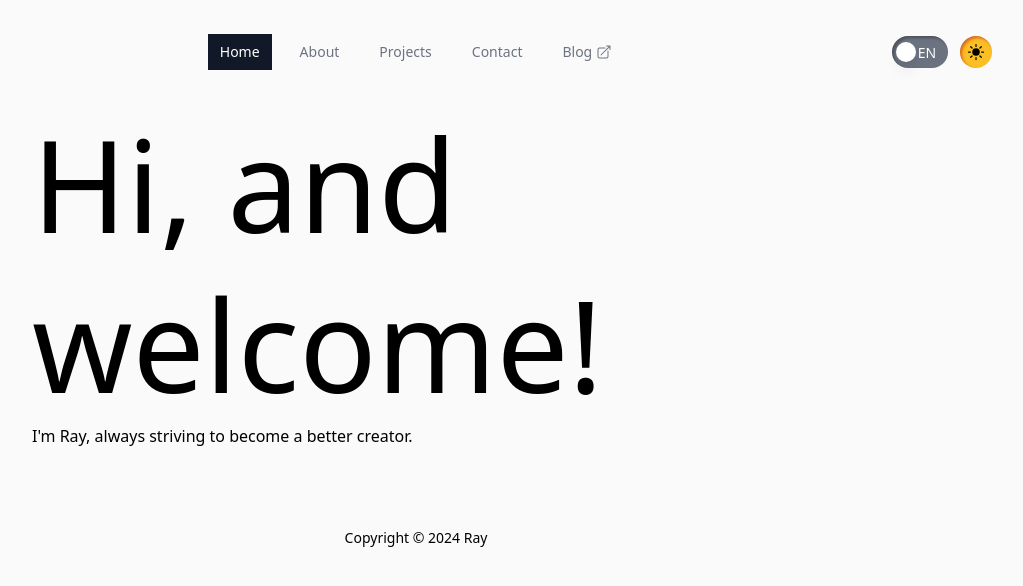
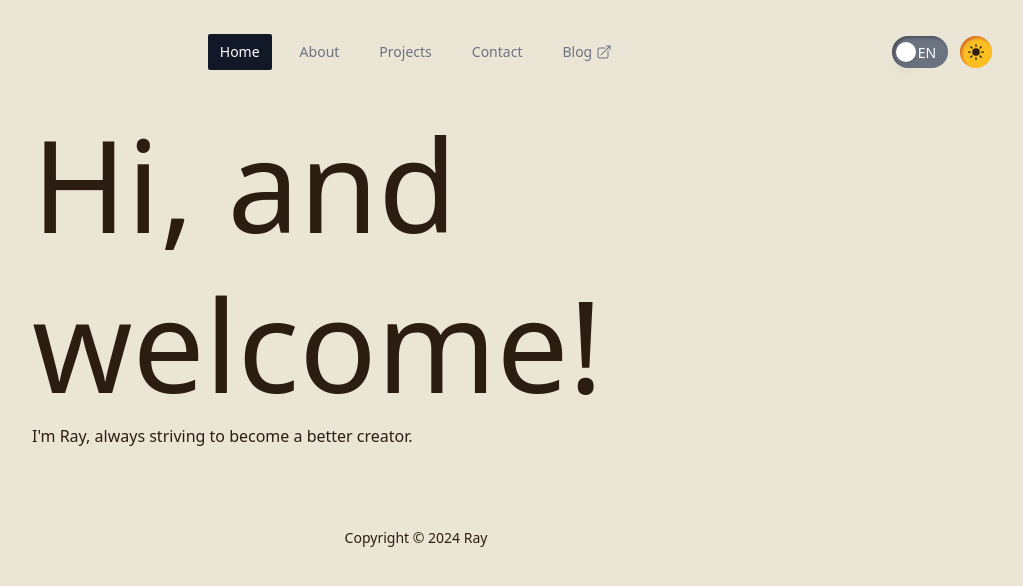
Before and after one commit to raylanraylan/personalWebsite, a Vue app: page / in a window 1280 px wide. Shown: the top 586 px of the page, without its empty margins (224-1247 px from the left). Built offline with nearby package versions, Linux system fonts and the light colour scheme.

Commit message:
feat: expand color palette and semantic tokens for improved theming

```diff
--- a/src/assets/main.css
+++ b/src/assets/main.css
@@ -3,14 +3,292 @@
 @tailwind utilities;
 
 @layer base {
-  html {
-    box-sizing: border-box;
+  :root {
+    /* =====================================================
+    PRIMITIVES - Base Color Palette
+    ===================================================== */
+
+    /* --- Neutral (Pure Gray) --- */
+    --neutral-0: 0 0% 100%;
+    --neutral-50: 0 0% 98%;
+    --neutral-100: 0 0% 96%;
+    --neutral-200: 0 0% 90%;
+    --neutral-300: 0 0% 83%;
+    --neutral-400: 0 0% 64%;
+    --neutral-500: 0 0% 45%;
+    --neutral-600: 0 0% 32%;
+    --neutral-700: 0 0% 25%;
+    --neutral-800: 0 0% 15%;
+    --neutral-900: 0 0% 9%;
+    --neutral-950: 0 0% 6%;
+    --neutral-1000: 0 0% 0%;
+
+    /* --- Walnut (Deep Brown) --- */
+    --walnut-50: 25 20% 95%;
+    --walnut-100: 25 25% 85%;
+    --walnut-200: 25 30% 75%;
+    --walnut-300: 25 30% 55%;
+    --walnut-400: 25 35% 40%;
+    --walnut-500: 25 35% 30%;
+    --walnut-600: 25 35% 22%;
+    --walnut-700: 25 35% 18%;
+    --walnut-800: 25 40% 12%;
+    --walnut-900: 30 20% 8%;
+    --walnut-950: 30 15% 6%;
+
+    /* --- Paper (Aged Paper / Cream) --- */
+    --paper-50: 42 35% 96%;
+    --paper-100: 42 35% 92%;
+    --paper-200: 42 35% 88%;
+    --paper-300: 42 35% 82%;
+    --paper-400: 40 30% 75%;
+    --paper-500: 40 25% 65%;
+    --paper-600: 38 25% 55%;
+    --paper-700: 35 20% 45%;
+    --paper-800: 30 20% 35%;
+    --paper-900: 25 20% 25%;
+
+    /* --- Manila (Folder Yellow) --- */
+    --manila-50: 38 50% 92%;
+    --manila-100: 38 50% 85%;
+    --manila-200: 38 50% 78%;
+    --manila-300: 38 45% 72%;
+    --manila-400: 38 40% 65%;
+    --manila-500: 35 35% 55%;
+    --manila-600: 32 30% 45%;
+    --manila-700: 28 25% 35%;
+    --manila-800: 25 20% 28%;
+    --manila-900: 22 18% 20%;
+
+    /* --- Amber (Warm Orange-Yellow) --- */
+    --amber-50: 48 100% 96%;
+    --amber-100: 48 96% 89%;
+    --amber-200: 48 97% 77%;
+    --amber-300: 46 97% 65%;
+    --amber-400: 43 96% 56%;
+    --amber-500: 38 92% 50%;
+    --amber-600: 32 95% 44%;
+    --amber-700: 26 90% 37%;
+    --amber-800: 23 83% 31%;
+    --amber-900: 22 78% 26%;
+
+    /* --- Gold (Spotlight Yellow) --- */
+    --gold-50: 45 100% 96%;
+    --gold-100: 45 95% 88%;
+    --gold-200: 45 92% 78%;
+    --gold-300: 45 92% 68%;
+    --gold-400: 45 92% 58%;
+    --gold-500: 45 85% 50%;
+    --gold-600: 45 80% 45%;
+    --gold-700: 45 75% 38%;
+    --gold-800: 45 70% 30%;
+    --gold-900: 45 60% 22%;
+
+    /* --- Cork (Corkboard Brown) --- */
+    --cork-50: 30 45% 90%;
+    --cork-100: 30 45% 80%;
+    --cork-200: 30 45% 65%;
+    --cork-300: 30 45% 50%;
+    --cork-400: 30 45% 40%;
+    --cork-500: 30 45% 35%;
+    --cork-600: 30 40% 28%;
+    --cork-700: 30 35% 22%;
+    --cork-800: 30 30% 16%;
+    --cork-900: 30 25% 10%;
+
+    /* --- Red (Alert / Danger) --- */
+    --red-50: 0 86% 97%;
+    --red-100: 0 93% 94%;
+    --red-200: 0 96% 89%;
+    --red-300: 0 94% 82%;
+    --red-400: 0 91% 71%;
+    --red-500: 0 72% 48%;
+    --red-600: 0 70% 45%;
+    --red-700: 0 74% 42%;
+    --red-800: 0 70% 35%;
+    --red-900: 0 63% 31%;
+
+    /* --- Green (Success) --- */
+    --green-50: 142 76% 96%;
+    --green-100: 141 84% 93%;
+    --green-200: 141 79% 85%;
+    --green-300: 142 77% 73%;
+    --green-400: 142 69% 58%;
+    --green-500: 142 71% 45%;
+    --green-600: 142 76% 36%;
+    --green-700: 142 72% 29%;
+    --green-800: 143 64% 24%;
+    --green-900: 144 61% 20%;
+
+    /* --- Blue (Info) --- */
+    --blue-50: 204 100% 97%;
+    --blue-100: 204 94% 94%;
+    --blue-200: 201 94% 86%;
+    --blue-300: 199 95% 74%;
+    --blue-400: 198 93% 60%;
+    --blue-500: 200 98% 39%;
+    --blue-600: 201 96% 32%;
+    --blue-700: 201 90% 27%;
+    --blue-800: 201 80% 24%;
+    --blue-900: 202 73% 21%;
+
+ /* =====================================================
+       SEMANTIC TOKENS - Light Mode
+       ===================================================== */
+
+    /* --- Background Surfaces --- */
+    --bg-base: var(--paper-200);
+    --bg-surface: var(--paper-100);
+    --bg-elevated: var(--paper-50);
+    --bg-overlay: var(--paper-100);
+    --bg-input: var(--paper-100);
+    --bg-paper: var(--paper-100);
+    --bg-paper-dark: var(--paper-300);
+    --bg-manila: var(--manila-100);
+    --bg-manila-dark: var(--manila-200);
+    --bg-cork: var(--cork-200);
+
+    /* --- Text Colors --- */
+    --text-primary: var(--walnut-800);
+    --text-secondary: var(--walnut-600);
+    --text-muted: var(--walnut-400);
+    --text-inverse: var(--paper-100);
+    --text-on-paper: var(--walnut-700);
+    --text-on-paper-muted: var(--walnut-400);
+    --text-on-paper-label: var(--walnut-500);
+
+    /* --- Border Colors --- */
+    --border-default: var(--paper-400);
+    --border-subtle: var(--paper-300);
+    --border-strong: var(--paper-500);
+    --border-on-paper: var(--paper-400);
+    --border-on-paper-dashed: var(--paper-500);
+
+    /* --- Interactive / Brand --- */
+    --brand-primary: var(--walnut-700);
+    --brand-accent: var(--red-600);
+    --brand-highlight: var(--gold-500);
+    --brand-muted: var(--walnut-500);
+
+    /* --- Shadows (light mode) --- */
+    --shadow-noir: 0 20px 60px -15px hsl(var(--walnut-800) / 0.15);
+    --shadow-glow: 0 0 40px hsl(var(--effect-glow) / 0.2);
+
+    /* =====================================================
+       SHADCN COMPATIBILITY LAYER
+       Maps semantic tokens to shadcn variable names
+       ===================================================== */
+
+    --background: var(--bg-base);
+    --foreground: var(--text-primary);
+
+    --card: var(--bg-surface);
+    --card-foreground: var(--text-primary);
+
+    --popover: var(--bg-overlay);
+    --popover-foreground: var(--text-primary);
+
+    --primary: var(--brand-primary);
+    --primary-foreground: var(--text-inverse);
+
+    --secondary: var(--walnut-700);
+    --secondary-foreground: var(--text-primary);
+
+    --muted: var(--walnut-700);
+    --muted-foreground: var(--text-muted);
+
+    --accent: var(--brand-accent);
+    --accent-foreground: var(--neutral-50);
+
+    --destructive: var(--status-danger);
+    --destructive-foreground: var(--neutral-50);
+
+    --border: var(--border-default);
+    --input: var(--bg-input);
+    --ring: var(--brand-highlight);
+
+    --radius: 0.25rem;
   }
-  *, *::before, *::after {
-    box-sizing: inherit;
+  .dark {
+  /* =====================================================
+    SEMANTIC TOKENS - Dark Mode (Default)
+    Use these in components!
+    ===================================================== */
+
+    /* --- Background Surfaces --- */
+    --bg-base: var(--walnut-900);
+    --bg-surface: var(--walnut-800);
+    --bg-elevated: var(--walnut-700);
+    --bg-overlay: var(--walnut-950);
+    --bg-input: var(--walnut-800);
+    --bg-paper: var(--paper-300);
+    --bg-paper-dark: var(--paper-500);
+    --bg-manila: var(--manila-300);
+    --bg-manila-dark: var(--manila-400);
+    --bg-cork: var(--cork-500);
+
+    /* --- Text Colors --- */
+    --text-primary: var(--paper-300);
+    --text-secondary: var(--paper-500);
+    --text-muted: var(--walnut-300);
+    --text-inverse: var(--walnut-900);
+    --text-on-paper: var(--walnut-800);
+    --text-on-paper-muted: var(--walnut-400);
+    --text-on-paper-label: var(--walnut-500);
+
+    /* --- Border Colors --- */
+    --border-default: var(--walnut-600);
+    --border-subtle: var(--walnut-700);
+    --border-strong: var(--walnut-500);
+    --border-on-paper: var(--paper-400);
+    --border-on-paper-dashed: var(--paper-600);
+
+    /* --- Interactive / Brand --- */
+    --brand-primary: var(--gold-400);
+    --brand-accent: var(--red-500);
+    --brand-highlight: var(--gold-400);
+    --brand-muted: var(--gold-600);
+
+    /* --- Status Colors --- */
+    --status-success: var(--green-500);
+    --status-warning: var(--amber-500);
+    --status-danger: var(--red-500);
+    --status-info: var(--blue-500);
+
+    /* --- Effects --- */
+    --effect-glow: var(--gold-400);
+    --effect-shadow: var(--neutral-1000);
+    --effect-red-glow: var(--red-500);
   }
 
-  body,header,.loading {
-    @apply bg-zinc-50 dark:bg-gray-800
+  * {
+    @apply border-border;
+  }
+  body {
+    background-color: hsl(var(--background));
+    color: hsl(var(--foreground));
+  }
+
+}
+
+@layer utilities {
+  .bg-spotlight-yellow {
+    background-color: hsl(var(--spotlight-yellow));
+  }
+
+  .border-spotlight-yellow {
+    border-color: hsl(var(--spotlight-yellow));
   }
 }
+
+@layer components {
+  .cta-button {
+    @apply px-8 py-4 border-2 border-spotlight-yellow text-primary uppercase tracking-widest
+    hover:bg-primary hover:text-background
+    transition-all duration-300 opacity-0 relative overflow-hidden;
+  }
+
+  .submit-button {
+    @apply px-6 py-3 bg-accent text-accent-foreground rounded-lg shadow-lg hover:bg-accent/90 transition;
+  }
+}
```
